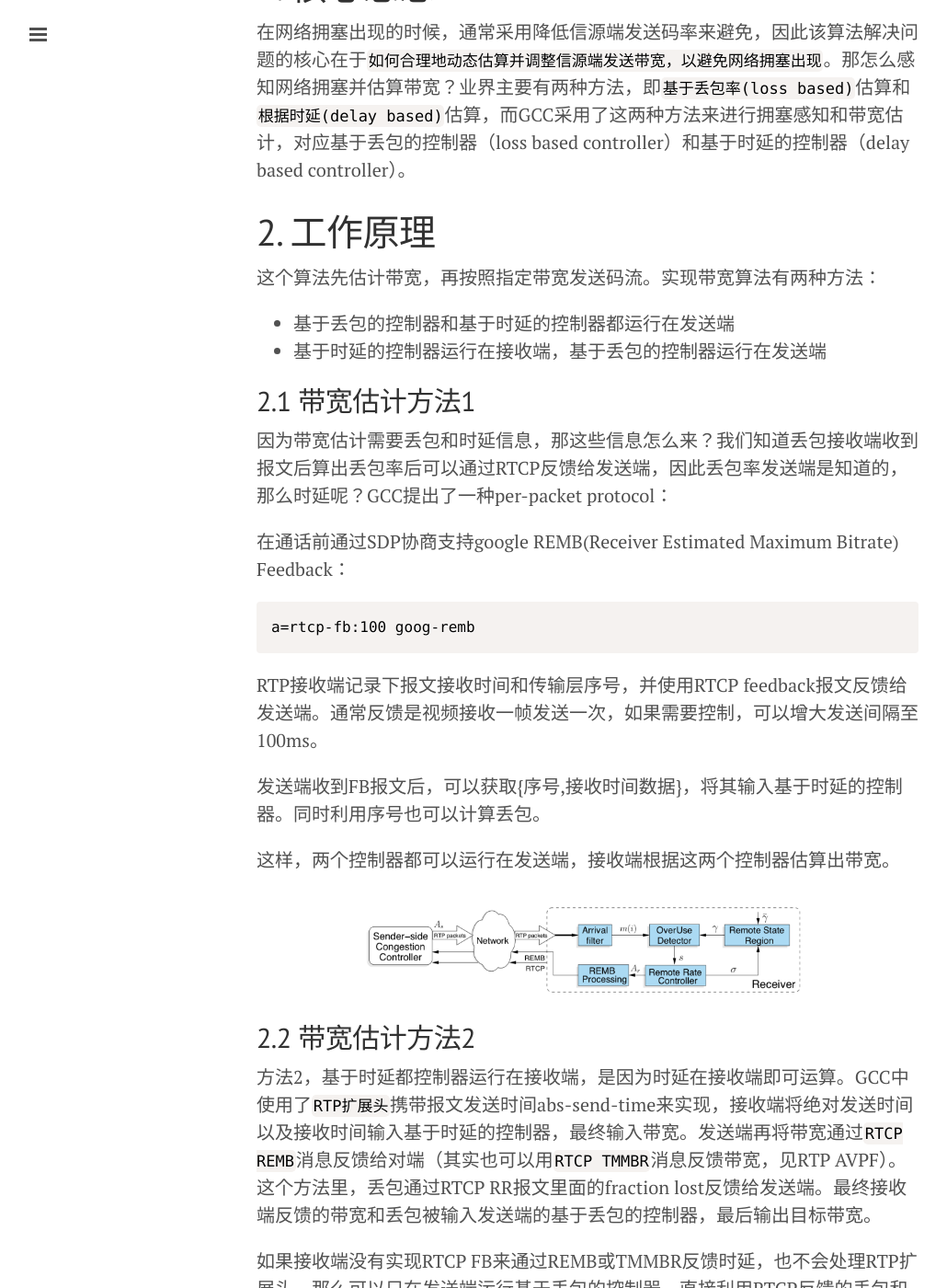
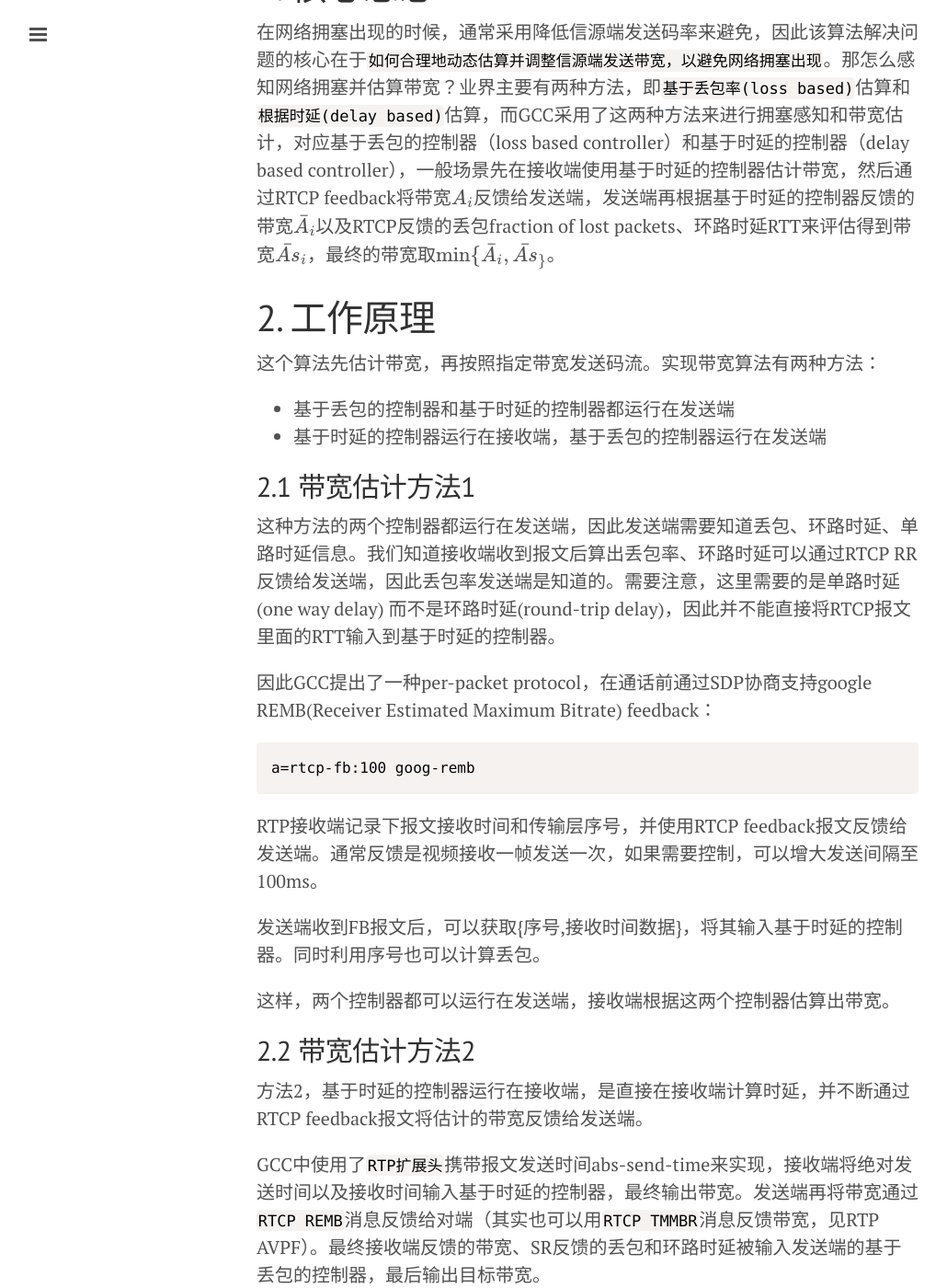
Before and after one commit to tkorays/tkorays.github.io, a Jekyll site: the page built from _posts/2019-4-6-Google-Congestion-Control-Algorithm.markdown, in a window 1280 px wide and 1400 px high, scrolled down 419 px. Shown: the whole window at 92% size, without its empty margins (1-1031 px from the left). Built offline with Jekyll 4.4.1, drawn with Linux system fonts in a browser that asks for light colours; formulas are drawn with MathJax 3; some of the changed text lies outside the part shown.

Commit message:
:memo: :hamer:

````diff
--- a/_posts/2019-4-6-Google-Congestion-Control-Algorithm.markdown
+++ b/_posts/2019-4-6-Google-Congestion-Control-Algorithm.markdown
@@ -6,7 +6,7 @@ title: Google Congestion Control Algorithm
 在实时音视频通信中，由于报文流量巨大，不可避免地遇到网络拥塞问题，因此如何解决拥塞变成了一大难题。这里将要介绍地是google的拥塞控制算法GCC（google congestion control），下面将结合标准文档以及实际使用讲解下自己对这个算法的理解。
 
 # 1. 核心思想
-在网络拥塞出现的时候，通常采用降低信源端发送码率来避免，因此该算法解决问题的核心在于`如何合理地动态估算并调整信源端发送带宽，以避免网络拥塞出现`。那怎么感知网络拥塞并估算带宽？业界主要有两种方法，即`基于丢包率(loss based)`估算和`根据时延(delay based)`估算，而GCC采用了这两种方法来进行拥塞感知和带宽估计，对应基于丢包的控制器（loss based controller）和基于时延的控制器（delay based controller）。
+在网络拥塞出现的时候，通常采用降低信源端发送码率来避免，因此该算法解决问题的核心在于`如何合理地动态估算并调整信源端发送带宽，以避免网络拥塞出现`。那怎么感知网络拥塞并估算带宽？业界主要有两种方法，即`基于丢包率(loss based)`估算和`根据时延(delay based)`估算，而GCC采用了这两种方法来进行拥塞感知和带宽估计，对应基于丢包的控制器（loss based controller）和基于时延的控制器（delay based controller），一般场景先在接收端使用基于时延的控制器估计带宽，然后通过RTCP feedback将带宽$$A_i$$反馈给发送端，发送端再根据基于时延的控制器反馈的带宽$$\bar{A}_i$$以及RTCP反馈的丢包fraction of lost packets、环路时延RTT来评估得到带宽$$\bar{As}_i$$，最终的带宽取$$\min\{\bar{A}_i, \bar{As}_\}$$。
 
 # 2. 工作原理
 这个算法先估计带宽，再按照指定带宽发送码流。实现带宽算法有两种方法：
@@ -15,9 +15,10 @@ title: Google Congestion Control Algorithm
 * 基于时延的控制器运行在接收端，基于丢包的控制器运行在发送端
 
 ## 2.1 带宽估计方法1
-因为带宽估计需要丢包和时延信息，那这些信息怎么来？我们知道丢包接收端收到报文后算出丢包率后可以通过RTCP反馈给发送端，因此丢包率发送端是知道的，那么时延呢？GCC提出了一种per-packet protocol：
+这种方法的两个控制器都运行在发送端，因此发送端需要知道丢包、环路时延、单路时延信息。我们知道接收端收到报文后算出丢包率、环路时延可以通过RTCP RR反馈给发送端，因此丢包率发送端是知道的。需要注意，这里需要的是单路时延(one way delay) 而不是环路时延(round-trip delay)，因此并不能直接将RTCP报文里面的RTT输入到基于时延的控制器。
 
-在通话前通过SDP协商支持google REMB(Receiver Estimated Maximum Bitrate) Feedback：
+因此GCC提出了一种per-packet protocol，在通话前通过SDP协商支持google REMB(Receiver Estimated Maximum Bitrate) feedback：
+
 ```
 a=rtcp-fb:100 goog-remb
 ```
@@ -28,10 +29,12 @@ RTP接收端记录下报文接收时间和传输层序号，并使用RTCP feedba
 
 这样，两个控制器都可以运行在发送端，接收端根据这两个控制器估算出带宽。
 
+## 2.2 带宽估计方法2
+方法2，基于时延的控制器运行在接收端，是直接在接收端计算时延，并不断通过RTCP feedback报文将估计的带宽反馈给发送端。
+
+GCC中使用了`RTP扩展头`携带报文发送时间abs-send-time来实现，接收端将绝对发送时间以及接收时间输入基于时延的控制器，最终输出带宽。发送端再将带宽通过`RTCP REMB`消息反馈给对端（其实也可以用`RTCP TMMBR`消息反馈带宽，见RTP AVPF）。最终接收端反馈的带宽、SR反馈的丢包和环路时延被输入发送端的基于丢包的控制器，最后输出目标带宽。
+
 <img src="/public/post/img/gcc-sender-side.png" style="width: 500px;margin:auto auto;"/>
-
-## 2.2 带宽估计方法2
-方法2，基于时延都控制器运行在接收端，是因为时延在接收端即可运算。GCC中使用了`RTP扩展头`携带报文发送时间abs-send-time来实现，接收端将绝对发送时间以及接收时间输入基于时延的控制器，最终输入带宽。发送端再将带宽通过`RTCP REMB`消息反馈给对端（其实也可以用`RTCP TMMBR`消息反馈带宽，见RTP AVPF）。这个方法里，丢包通过RTCP RR报文里面的fraction lost反馈给发送端。最终接收端反馈的带宽和丢包被输入发送端的基于丢包的控制器，最后输出目标带宽。
 
 如果接收端没有实现RTCP FB来通过REMB或TMMBR反馈时延，也不会处理RTP扩展头，那么可以只在发送端运行基于丢包的控制器，直接利用RTCP反馈的丢包和环路时延评估带宽。
 
@@ -46,7 +49,7 @@ $$
 基于时延的控制器可以被分解为四个部分： `预滤波`、`到达时间滤波器`、`过载检测器`、`码率控制器`。
 
 ## 3.1 到达时间模型
-这个章节描述了一个滤波器，可以根据接收包组的时间连续地调整估计参数。这里定义了一个`接收时间间隔`：$$ t_i - t_{i-1} $$，即两个包组到达时间之差，相应地$$ T_i - T_{i-1} $$表示两个发送包组时间之差，即`发送时间间隔`。两个时间差相减得到时延差：
+这个章节描述了一个滤波器，可以根据接收包组的时间连续地调整估计参数。这里定义了一个`接收时间间隔`：$$ t_i - t_{i-1} $$，即两个包组到达时间之差，相应地$$ T_i - T_{i-1} $$表示两个发送包组时间之差，即`发送时间间隔`。两个时间差相减得到单路时延差：
 
 $$
 d_i = (t_i - t_{i-1}) - (T_i - T{i-1})
````
